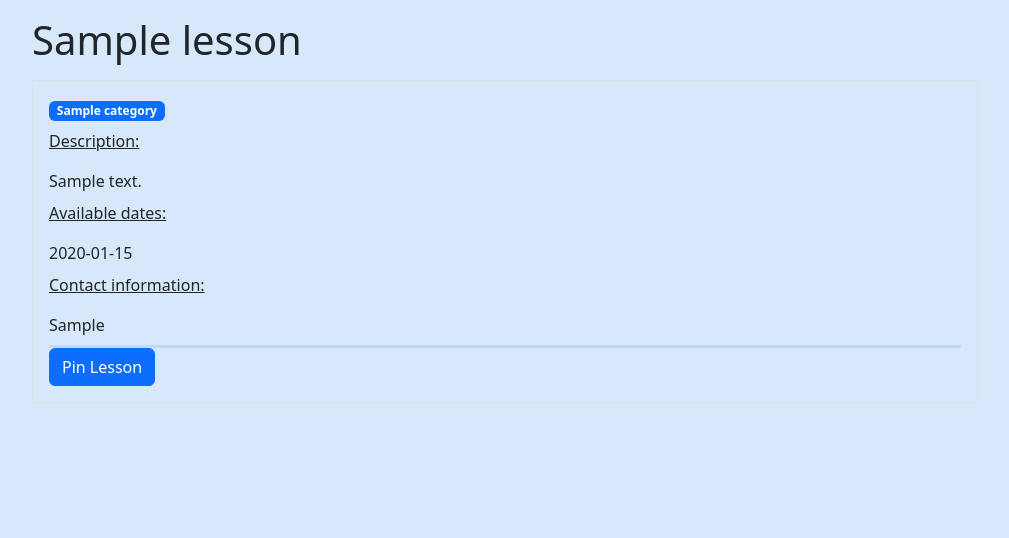
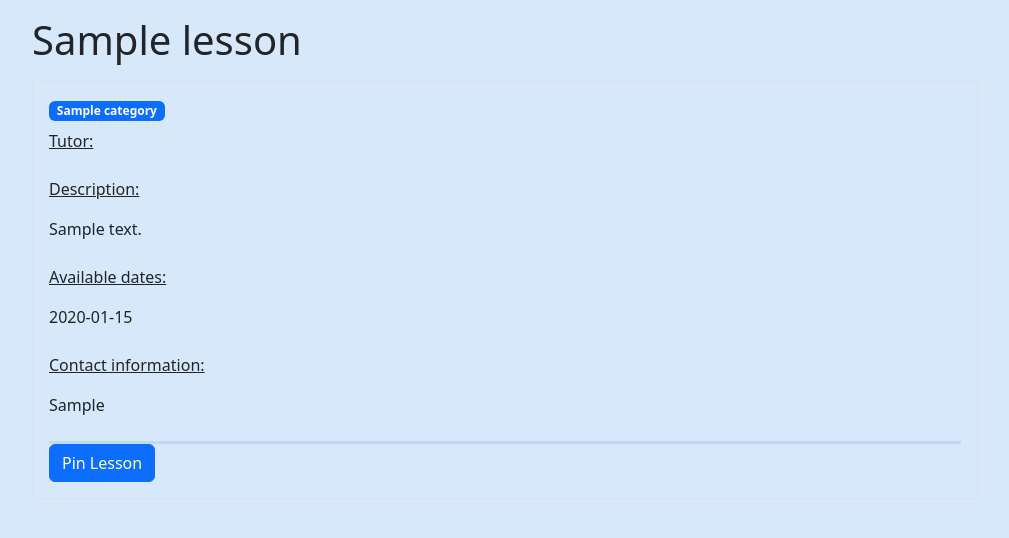
Before and after one commit to AlexHerisseDev/projSymfony, a Symfony app: template templates/lessons/lessonPage.html.twig in a window 1280 px wide. Shown: the top 538 px of the page, without its empty margins (135-1144 px from the left). Run offline with Twig, Linux system fonts and the light colour scheme; the template is opened without the code that fills it: most values are stand-ins (such as "Sample title", 1, 10 or a date in 2020); some libraries are stand-ins or nearby versions.

Commit message:
corrected some text mistakes

```diff
--- a/composer.json
+++ b/composer.json
@@ -4,7 +4,7 @@
     "minimum-stability": "stable",
     "prefer-stable": true,
     "require": {
-        "php": ">=7.2.5",
+        "php": "^8.1.26||^8.2.13",
         "ext-ctype": "*",
         "ext-iconv": "*",
         "doctrine/annotations": "^2.0",
--- a/public/css/style.css
+++ b/public/css/style.css
@@ -95,6 +95,7 @@ a{
 
 .pagination{
     margin-top: 10px;
+    margin-bottom: 5px;
 }
 
 .pagination li a{
--- a/src/Controller/AdminPageController.php
+++ b/src/Controller/AdminPageController.php
@@ -28,7 +28,7 @@ class AdminPageController extends AbstractController
      */
     public function delete( $id, UserRepository $repo, EntityManagerInterface $entityManager): Response
     {
-        //This function gets the user from its ID and then deletes it from the database
+        //This function gets the user from its ID and then deletes it from the userInfo then user tables
         $user = $repo->find($id);
         $userInfo = $user->getUserInfo();
         $entityManager->remove($userInfo);
--- a/src/Controller/SecurityController.php
+++ b/src/Controller/SecurityController.php
@@ -134,5 +134,4 @@ class SecurityController extends AbstractController
             'updateForm' => $form->createView(),
         ]);
     }
-
 }
--- a/src/Form/UpdateFormType.php
+++ b/src/Form/UpdateFormType.php
@@ -17,6 +17,7 @@ class UpdateFormType extends AbstractType
 {
     public function buildForm(FormBuilderInterface $builder, array $options): void
     {
+        // Fields are not required because the user might not want to update every field at once
         $builder
             ->add('email',
              null,
--- a/templates/admin/adminPage.html.twig
+++ b/templates/admin/adminPage.html.twig
@@ -25,7 +25,6 @@
                         <a href="{{path('app_addTutor', {'id': user.id})}}" class="btn btn-warning btn-block text-center w-100 cPro">Make Tutor</a>
                     {% endif %}
                     <a href="{{path('app_delete', {'id': user.id})}}" class="btn btn-danger btn-block text-center w-100 cPro" onclick="return confirm('Are you sure you wish to delete this profile?')">Delete</a>
-                {# TODO: add a button to make user into a teacher, so it'll add the ROLE_TEACHER to their role (setrole += ROLE_TEACHER basically?)#}
                 </div>
             </div>
         {% endfor %}
--- a/templates/lessons/lessonPage.html.twig
+++ b/templates/lessons/lessonPage.html.twig
@@ -20,9 +20,15 @@
                     <span class="badge text-bg-primary">{{lesson.getCategory()}}</span>
                 </div>
                 <div class="pb-2">
+                    <p class="lessonPageGuides">Tutor: </p>
+                    <a href="{{path('app_profile', {'id': lesson.getTeacherId.getId})}}">
+                        <span>{{lesson.getTeacherId().getUserInfo().getUsername()}}</span>
+                    </a>
+                </div>
+                <div class="pb-2">
                     <p class="lessonPageGuides">Description: </p>
                     {% if lesson.getDescription is not null %}
-                        {{lesson.getDescription()}}
+                        <p>{{lesson.getDescription()}}</p>
                         {% else %}
                             <p>No description was provided.</p>
                     {% endif %}
@@ -30,7 +36,7 @@
                 <div class="pb-2">
                     <p class="lessonPageGuides">Available dates: </p>
                     {% if lesson.getAvailableDates is not null %}
-                        {{lesson.getAvailableDates()}}
+                        </p>{{lesson.getAvailableDates()}}</p>
                         {% else %}
                             <p>No specific date information was provided.</p>
                     {% endif %}
@@ -38,7 +44,7 @@
                 <div class="pb-2">
                     <p class="lessonPageGuides">Contact information: </p>
                     {% if lesson.getContactInformation is not null %}
-                        {{lesson.getContactInformation()}}
+                        </p>{{lesson.getContactInformation()}}</p>
                         {% else %}
                             <p>No specific contact information was provided.</p>
                     {% endif %}
```
Also changed, not shown: 2 other files.
